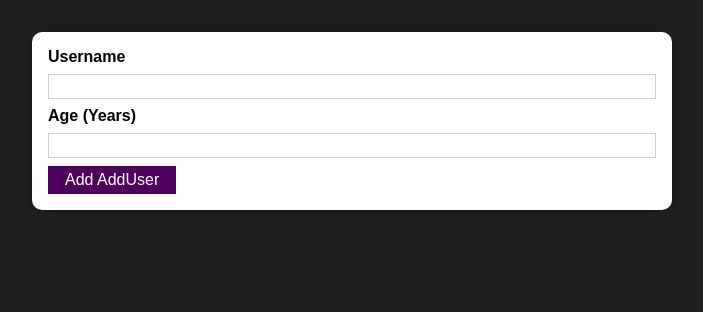
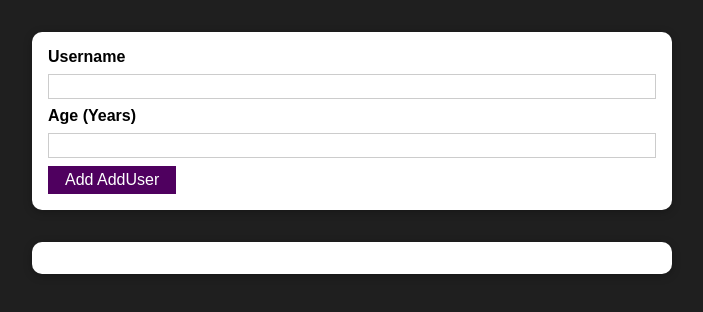
Before and after one commit to NickyJayJay/complete-practice-project, a React (Create React App) app: page / in a window 1280 px wide. Shown: the top 312 px of the page, without its empty margins (288-991 px from the left). Built offline with nearby package versions, Linux system fonts and the light colour scheme.

Commit message:
Adding a Users List component

```diff
--- a/src/App.js
+++ b/src/App.js
@@ -1,11 +1,13 @@
 import React from 'react';
 
 import AddUser from './components/Users/AddUser';
+import UsersList from './components/Users/UsersList';
 
 function App() {
   return (
     <div>
       <AddUser />
+      <UsersList users={[]} />
     </div>
   );
 }
--- /dev/null
+++ b/src/components/Users/UsersList.js
@@ -0,0 +1,20 @@
+import React from "react";
+
+import Card from "../UI/Card";
+import classes from './UsersList.module.css';
+
+const UsersList = (props) => {
+  return (
+    <Card className={classes.users}>
+      <ul>
+        {props.users.map((user) => (
+          <li>
+            {user.name} ({user.age} years old)
+          </li>
+        ))}
+      </ul>
+    </Card>
+  );
+};
+
+export default UsersList;
--- /dev/null
+++ b/src/components/Users/UsersList.module.css
@@ -0,0 +1,16 @@
+.users {
+  margin: 2rem auto;
+  width: 90%;
+  max-width: 40rem;
+}
+
+.users ul {
+  list-style: none;
+  padding: 1rem;
+}
+
+.users li {
+  border: 1px solid #ccc;
+  margin: 0.5rem 0;
+  padding: 0.5rem;
+}
```
